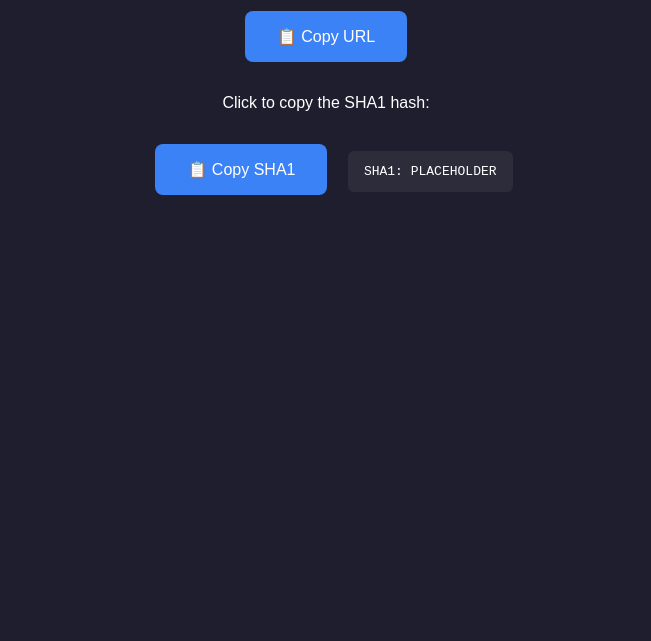
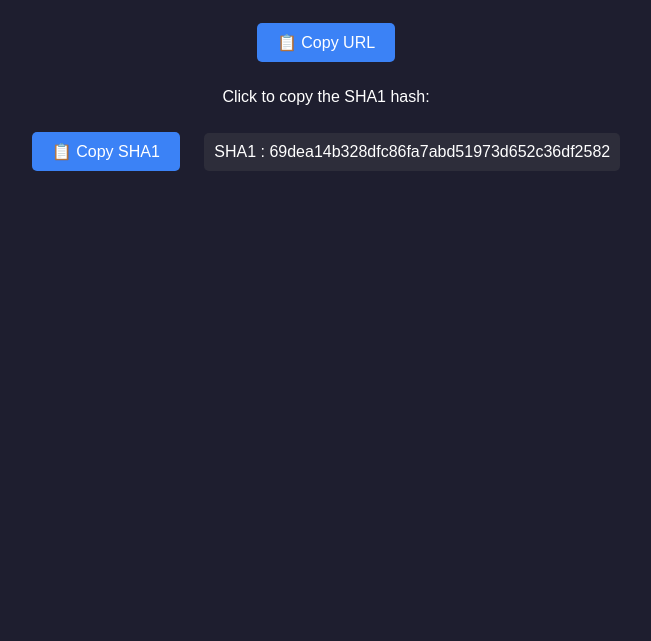
Before and after one commit to r-pixie/minecraft-resourcepack, a plain HTML site: page index.html in a window 1280 px wide. Shown: the part 159-800 px from the top of the page, without its empty margins (314-965 px from the left). Drawn offline with Linux system fonts and the light colour scheme.

Commit message:
Update index.html

```diff
--- a/index.html
+++ b/index.html
@@ -1,52 +1,29 @@
 <!DOCTYPE html>
-<html lang="en">
+<html>
 <head>
-  <meta charset="UTF-8" />
-  <meta name="viewport" content="width=device-width, initial-scale=1.0"/>
   <title>Minecraft Resource Pack</title>
   <style>
-    body {
-      background-color: #1e1e2f;
-      color: #fff;
-      font-family: Arial, sans-serif;
-      text-align: center;
-      padding: 2rem;
-    }
-    .button {
-      margin: 1rem;
-      padding: 1rem 2rem;
-      background-color: #3b82f6;
-      border: none;
-      border-radius: 0.5rem;
-      color: white;
-      font-size: 1rem;
-      cursor: pointer;
-    }
-    .display-box {
-      display: inline-block;
-      background-color: #2c2c3a;
-      padding: 0.8rem 1rem;
-      border-radius: 0.4rem;
-      font-family: monospace;
-    }
+    body { font-family: Arial; background: #1e1e2f; color: white; text-align: center; padding: 50px; }
+    button, .hash-box { margin: 10px; padding: 10px 20px; background: #3b82f6; border: none; border-radius: 5px; cursor: pointer; color: white; font-size: 16px; }
+    .hash-box { background: #2d2d3a; display: inline-block; padding: 10px; }
   </style>
 </head>
 <body>
   <h1>Minecraft Resource Pack</h1>
+
   <p>Click to copy your pack link:</p>
-  <button class="button" onclick="copyText(url)">📋 Copy URL</button>
+  <button onclick="copyText('url')">📋 Copy URL</button>
+  <div id="url" style="display:none;">https://r-pixie.github.io/minecraft-resourcepack/generated.zip</div>
+
   <p>Click to copy the SHA1 hash:</p>
-  <button class="button" onclick="copyText(sha1)">📋 Copy SHA1</button>
-  <div class="display-box" id="sha1Box">SHA1: <span id="sha1">PLACEHOLDER</span></div>
+  <button onclick="copyText('sha1')">📋 Copy SHA1</button>
+  <div class="hash-box">SHA1 : 69dea14b328dfc86fa7abd51973d652c36df2582</div>
+  <div id="sha1" style="display:none;">69dea14b328dfc86fa7abd51973d652c36df2582</div>
 
   <script>
-    const url = "https://r-pixie.github.io/minecraft-resourcepack/generated.zip";
-    const sha1 = document.getElementById("sha1").textContent;
-
-    function copyText(text) {
-      navigator.clipboard.writeText(text).then(() => {
-        alert("Copied: " + text);
-      });
+    function copyText(id) {
+      const text = document.getElementById(id).textContent;
+      navigator.clipboard.writeText(text).then(() => alert('Copied!'));
     }
   </script>
 </body>
```
